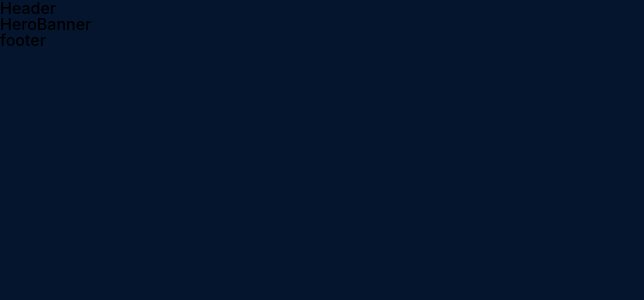
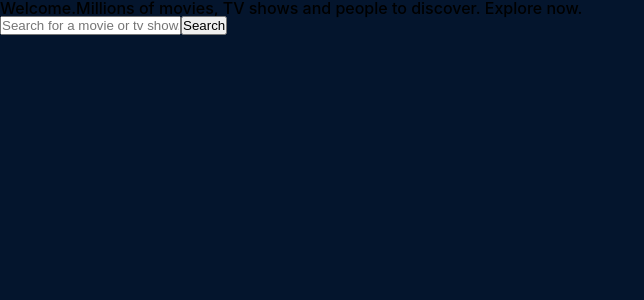
Before and after one commit to ItsEhsanMM/Movix, a React (Vite) app: page / in a window 1280 px wide. Shown: the top 300 px of the page, without its empty margins (0-644 px from the left). Built offline with nearby package versions, Linux system fonts and the light colour scheme; no server answers.

Commit message:
add useFetch hook

```diff
--- a/src/App.jsx
+++ b/src/App.jsx
@@ -33,7 +33,7 @@
    };
    return (
       <>
-         <Header />
+         {/* <Header /> */}
          <Routes>
             <Route path="/" element={<Home />} />
             <Route path="/:mediaType/:id" element={<Details />} />
@@ -41,7 +41,7 @@
             <Route path="/explore/:mediaType" element={<Explore />} />
             <Route path="*" element={<NotFound />} />
          </Routes>
-         <Footer />
+         {/* <Footer /> */}
       </>
    );
 }
--- a/src/pages/home/heroBanner/HeroBanner.jsx
+++ b/src/pages/home/heroBanner/HeroBanner.jsx
@@ -1,7 +1,42 @@
+import { useState } from "react";
+
+// React-Router-Dom
+import { useNavigate } from "react-router-dom";
+
 import "./style.scss";
 
 const HeroBanner = () => {
-   return <div>HeroBanner</div>;
+   const [background, setBackground] = useState("");
+   const [query, setQuery] = useState("");
+   const navigate = useNavigate();
+
+   const searchQueryHandler = (e) => {
+      if (e.key === "Enter" && query.length) {
+         navigate(`/search/${query}`);
+      }
+   };
+
+   return (
+      <div className="heroBanner">
+         <div className="wrapper">
+            <div className="heroBannerContent">
+               <span className="title">Welcome.</span>
+               <span className="subTitle">
+                  Millions of movies, TV shows and people to discover. Explore now.
+               </span>
+               <div className="searchInput">
+                  <input
+                     type="text"
+                     onChange={(e) => setQuery(e.target.value)}
+                     onKeyUp={searchQueryHandler}
+                     placeholder="Search for a movie or tv show..."
+                  />
+                  <button>Search</button>
+               </div>
+            </div>
+         </div>
+      </div>
+   );
 };
 
 export default HeroBanner;
```
Also changed, not shown: src/hooks/useFetch.jsx (added, +28 -0 lines).
